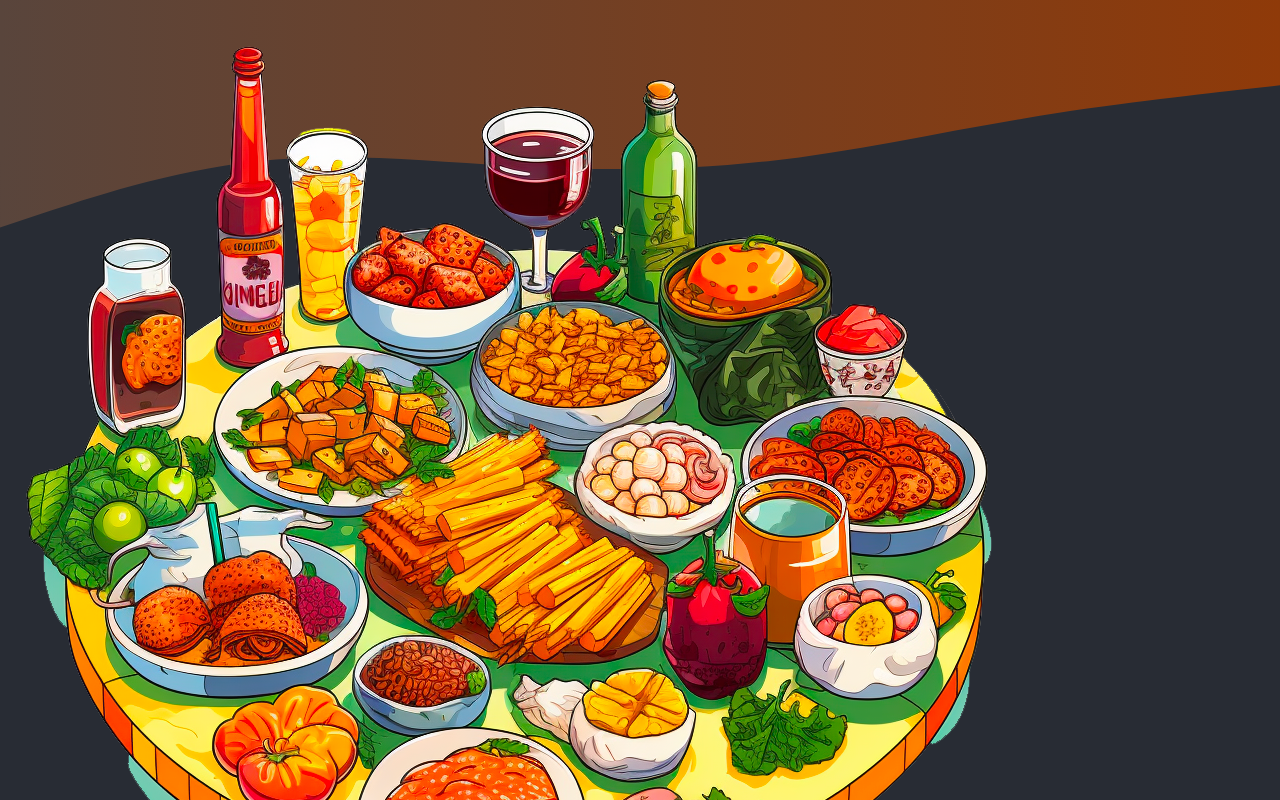
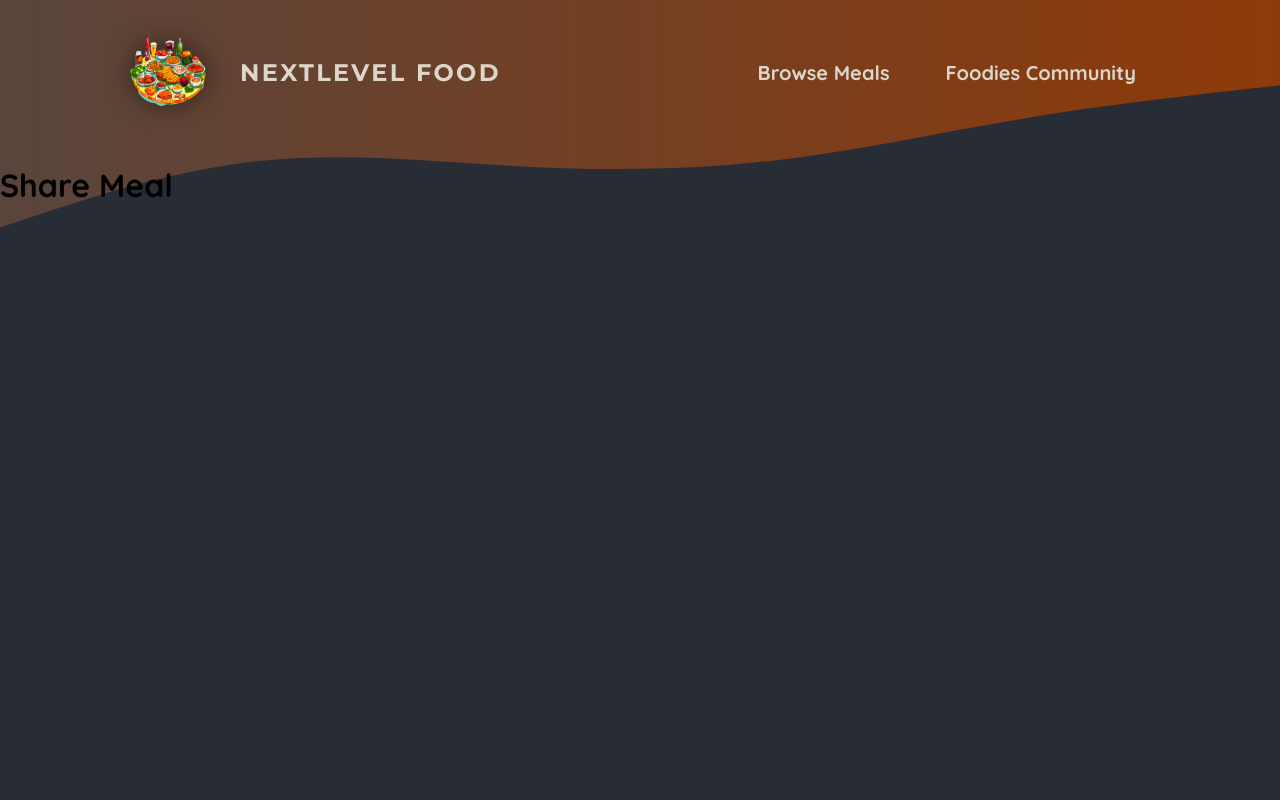
Before and after one commit to amirulfaiz98/next-js-demo-project, a Next.js app: page /meals/share in a window 1280 px wide. Shown: the top 800 px of the page. Built offline with nearby package versions, Linux system fonts and the light colour scheme.

Commit message:
add css styles

```diff
--- a/components/main-header.js
+++ b/components/main-header.js
@@ -1,15 +1,17 @@
-import Link from 'next/link';
+import Link from "next/link";
 
-import logoImg from '@/assets/logo.png'
+import logoImg from "@/assets/logo.png";
+import classes from "./main-header.module.css";
 
-export default function MainHeader(){
-    return <header>
-        <Link href="/">
+export default function MainHeader() {
+  return (
+    <header className={classes.header}>
+      <Link className={classes.logo} href="/">
         <img src={logoImg.src} alt="A plate with food on it" />
         NextLevel Food
       </Link>
 
-        <nav>
+      <nav className={classes.nav}>
         <ul>
           <li>
             <Link href="/meals">Browse Meals</Link>
@@ -20,4 +22,5 @@
         </ul>
       </nav>
     </header>
+  );
 }
--- /dev/null
+++ b/components/main-header.module.css
@@ -0,0 +1,67 @@
+.header {
+    display: flex;
+    justify-content: space-between;
+    align-items: center;
+    padding: 2rem 1rem;
+  }
+
+  @media (min-width: 768px) {
+    .header {
+      padding: 2rem 10%;
+    }
+  }
+
+  .nav ul {
+    list-style: none;
+    margin: 0;
+    padding: 0;
+    display: flex;
+    gap: 1.5rem;
+    /* font-family: 'Montserrat', sans-serif; */
+    font-size: 1.25rem;
+  }
+
+  .nav a {
+    text-decoration: none;
+    color: #ddd6cb;
+    font-weight: bold;
+    padding: 0.5rem 1rem;
+    border-radius: 0.5rem;
+  }
+
+  .nav a:hover,
+  .nav a:active {
+    background: linear-gradient(90deg, #ff8a05, #f9b331);
+    background-clip: text;
+    -webkit-background-clip: text;
+    -webkit-text-fill-color: transparent;
+    text-shadow: 0 0 18px rgba(248, 190, 42, 0.8);
+  }
+
+  .active {
+    background: linear-gradient(90deg, #ff8a05, #f9b331);
+    background-clip: text;
+    -webkit-background-clip: text;
+    -webkit-text-fill-color: transparent;
+  }
+
+  .logo {
+    display: flex;
+    align-items: center;
+    justify-content: center;
+    gap: 2rem;
+    text-decoration: none;
+    color: #ddd6cb;
+    font-weight: bold;
+    font-family: 'Montserrat', sans-serif;
+    letter-spacing: 0.15rem;
+    text-transform: uppercase;
+    font-size: 1.5rem;
+  }
+
+  .logo img {
+    width: 5rem;
+    height: 5rem;
+    object-fit: contain;
+    filter: drop-shadow(0 0 0.75rem rgba(0, 0, 0, 0.5));
+  }
```
Lines whose indentation alone changed are shown as unchanged.
